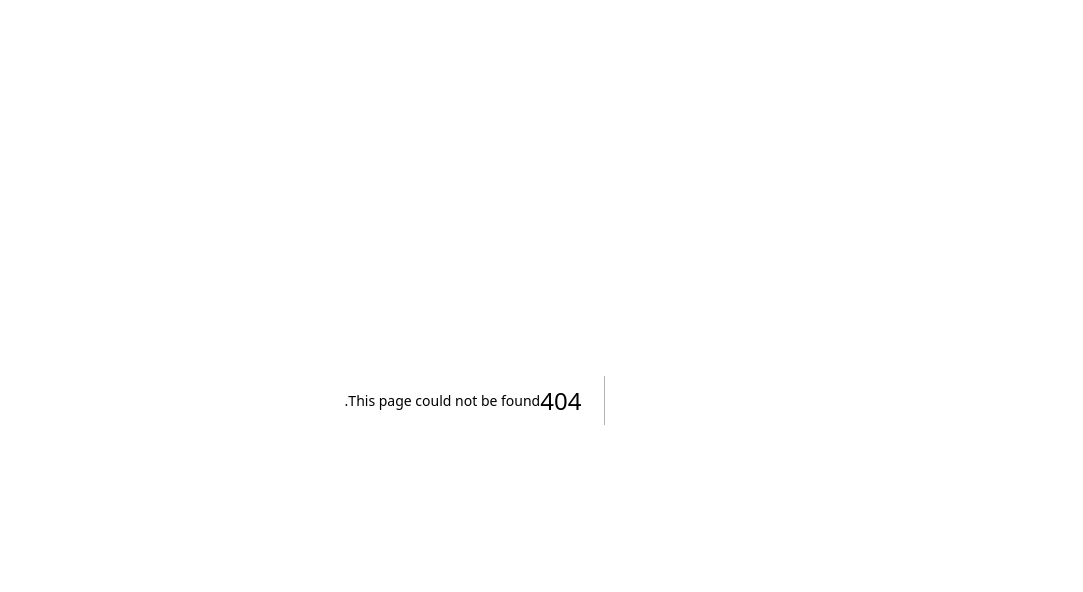
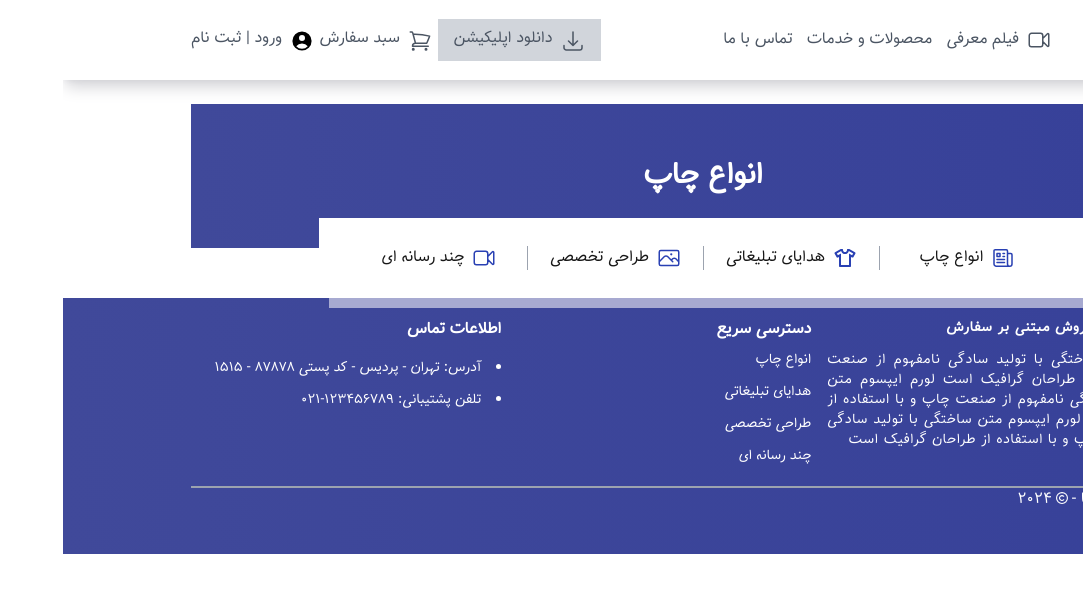
Before and after one commit to Ali-Primer/color-selector, a Next.js app: page /products in a window 1280 px wide. Before the commit this address had no page. Shown: the top 592 px of the page, without its empty margins (197-1280 px from the left). Built offline with nearby package versions, Linux system fonts and the light colour scheme.

Commit message:
header done on product page

```diff
--- /dev/null
+++ b/app/(views)/products/page.tsx
@@ -0,0 +1,13 @@
+import { FooterDesktop } from "@/app/components/desktop/FooterDesktop";
+import { HeaderDesktop } from "@/app/components/desktop/HeaderDesktop";
+import { HeaderProduct } from "@/app/components/global/productBanner/HeaderProduct";
+
+export default function Product() {
+  return (
+    <>
+      <HeaderDesktop />
+      <HeaderProduct/>
+      <FooterDesktop />
+    </>
+  );
+}
--- a/app/components/desktop/HeaderDesktop.tsx
+++ b/app/components/desktop/HeaderDesktop.tsx
@@ -1,4 +1,5 @@
 import Image from "next/image";
+import Link from "next/link";
 
 export function HeaderDesktop() {
   return (
@@ -34,7 +35,9 @@ export function HeaderDesktop() {
                 </svg>
                 فیلم معرفی
               </div>
-              <div>محصولات و خدمات</div>
+              <div>
+                <Link href="/products">محصولات و خدمات</Link>
+              </div>
               <div>تماس با ما</div>
             </div>
           </div>
--- /dev/null
+++ b/app/components/global/productBanner/BannerDesktopProduct.tsx
@@ -0,0 +1,15 @@
+export function BannerDesktopProduct() {
+  return (
+    <>
+      <div className="hidden lg:flex justify-center w-full h-36 mt-6">
+        <div className="hidden lg:flex w-4/5 h-full bg-gradient-to-l from-[#364099] to-[#40499A] justify-center items-center">
+          <div className="flex flex-col items-center w-1/2">
+            <p className="text-3xl font-bold text-white">
+              انواع چاپ
+            </p>
+          </div>
+        </div>
+      </div>
+    </>
+  );
+}
--- /dev/null
+++ b/app/components/global/productBanner/BannerMobileProduct.tsx
@@ -0,0 +1,24 @@
+import Image from "next/image";
+
+export function BannerMobileProduct() {
+  return (
+    <>
+      <div className="w-full h-32 bg-gradient-to-l from-[#364099] to-[#40499A] rounded-b-lg lg:hidden">
+        <div className="w-full h-2/3 flex justify-center items-center">
+          <div className="flex flex-col h-full justify-between items-center pt-3">
+            <Image
+              className="border-2 rounded-full p-0 flex"
+              alt="logo"
+              src="/logo/logo.png"
+              width={40}
+              height={30}
+            />
+            <p className="bg-white rounded-full text-xs p-1 flex">
+              کانون تبلیغات آریا
+            </p>
+          </div>
+        </div>
+      </div>
+    </>
+  );
+}
--- /dev/null
+++ b/app/components/global/productBanner/HeaderProduct.tsx
@@ -0,0 +1,11 @@
+import { BannerProduct } from "./ProductBanner";
+import { ToolsProduct } from "./ToolsProduct";
+
+export function HeaderProduct(){
+    return(
+        <>
+            <BannerProduct/>
+            <ToolsProduct/>
+        </>
+    )
+}
--- /dev/null
+++ b/app/components/global/productBanner/ProductBanner.tsx
@@ -0,0 +1,11 @@
+import { BannerDesktopProduct } from "./BannerDesktopProduct";
+import { BannerMobileProduct } from "./BannerMobileProduct";
+
+export function BannerProduct() {
+  return (
+    <>
+      <BannerDesktopProduct />
+      <BannerMobileProduct />
+    </>
+  );
+}
--- /dev/null
+++ b/app/components/global/productBanner/ToolsProduct.tsx
@@ -0,0 +1,87 @@
+export function ToolsProduct() {
+    return (
+      <>
+        <div className="flex justify-center lg:mt-[-30px] mt-[-20px]">
+          <div
+            className="bg-white w-11/12 lg:w-3/5 h-20 flex justify-center space-x-1"
+            style={{
+              boxShadow: "10px 10px 0px 0px rgba(213,213,233,0.7)",
+            }}
+          >
+            <div className="w-11/12 h-full flex justify-between items-center">
+              <div className="lg:flex lg:w-1/4 lg:flex-row border-l border-gray-400 flex flex-col items-center justify-center">
+                <svg
+                  xmlns="http://www.w3.org/2000/svg"
+                  fill="none"
+                  viewBox="0 0 24 24"
+                  strokeWidth={1.5}
+                  stroke="#2940B3"
+                  className="size-6 ml-2"
+                >
+                  <path
+                    strokeLinecap="round"
+                    strokeLinejoin="round"
+                    d="M12 7.5h1.5m-1.5 3h1.5m-7.5 3h7.5m-7.5 3h7.5m3-9h3.375c.621 0 1.125.504 1.125 1.125V18a2.25 2.25 0 0 1-2.25 2.25M16.5 7.5V18a2.25 2.25 0 0 0 2.25 2.25M16.5 7.5V4.875c0-.621-.504-1.125-1.125-1.125H4.125C3.504 3.75 3 4.254 3 4.875V18a2.25 2.25 0 0 0 2.25 2.25h13.5M6 7.5h3v3H6v-3Z"
+                  />
+                </svg>
+
+                <p className="text-nowrap text-xs lg:text-base">انواع چاپ</p>
+              </div>
+
+              <div className="lg:flex lg:w-1/4 lg:flex-row border-l border-gray-400 flex flex-col items-center justify-center">
+                <svg
+                  xmlns="http://www.w3.org/2000/svg"
+                  height="24px"
+                  viewBox="0 -960 960 960"
+                  width="24px"
+                  fill="#2940B3"
+                  className="ml-2"
+                >
+                  <path d="m240-522-40 22q-14 8-30 4t-24-18L66-654q-8-14-4-30t18-24l230-132h70q9 0 14.5 5.5T400-820v20q0 33 23.5 56.5T480-720q33 0 56.5-23.5T560-800v-20q0-9 5.5-14.5T580-840h70l230 132q14 8 18 24t-4 30l-80 140q-8 14-23.5 17.5T760-501l-40-20v361q0 17-11.5 28.5T680-120H280q-17 0-28.5-11.5T240-160v-362Zm80-134v456h320v-456l124 68 42-70-172-100q-15 51-56.5 84.5T480-640q-56 0-97.5-33.5T326-758L154-658l42 70 124-68Zm160 177Z" />
+                </svg>
+                <p className="text-nowrap text-xs lg:text-base">هدایای تبلیغاتی</p>
+              </div>
+
+              <div className="lg:flex lg:w-1/4 lg:flex-row border-l border-gray-400 flex flex-col items-center justify-center">
+                <svg
+                  xmlns="http://www.w3.org/2000/svg"
+                  fill="none"
+                  viewBox="0 0 24 24"
+                  strokeWidth={1.5}
+                  stroke="#2940B3"
+                  className="size-6 ml-2"
+                >
+                  <path
+                    strokeLinecap="round"
+                    strokeLinejoin="round"
+                    d="m2.25 15.75 5.159-5.159a2.25 2.25 0 0 1 3.182 0l5.159 5.159m-1.5-1.5 1.409-1.409a2.25 2.25 0 0 1 3.182 0l2.909 2.909m-18 3.75h16.5a1.5 1.5 0 0 0 1.5-1.5V6a1.5 1.5 0 0 0-1.5-1.5H3.75A1.5 1.5 0 0 0 2.25 6v12a1.5 1.5 0 0 0 1.5 1.5Zm10.5-11.25h.008v.008h-.008V8.25Zm.375 0a.375.375 0 1 1-.75 0 .375.375 0 0 1 .75 0Z"
+                  />
+                </svg>
+
+                <p className="text-nowrap text-xs lg:text-base">طراحی تخصصی</p>
+              </div>
+
+              <div className="lg:flex lg:w-1/4 lg:flex-row flex flex-col items-center justify-center">
+                <svg
+                  xmlns="http://www.w3.org/2000/svg"
+                  fill="none"
+                  viewBox="0 0 24 24"
+                  strokeWidth={1.5}
+                  stroke="#2940B3"
+                  className="size-6 ml-2"
+                >
+                  <path
+                    strokeLinecap="round"
+                    strokeLinejoin="round"
+                    d="m15.75 10.5 4.72-4.72a.75.75 0 0 1 1.28.53v11.38a.75.75 0 0 1-1.28.53l-4.72-4.72M4.5 18.75h9a2.25 2.25 0 0 0 2.25-2.25v-9a2.25 2.25 0 0 0-2.25-2.25h-9A2.25 2.25 0 0 0 2.25 7.5v9a2.25 2.25 0 0 0 2.25 2.25Z"
+                  />
+                </svg>
+
+                <p className="text-nowrap text-xs lg:text-base">چند رسانه ای</p>
+              </div>
+            </div>
+          </div>
+        </div>
+      </>
+    );
+  }
```
